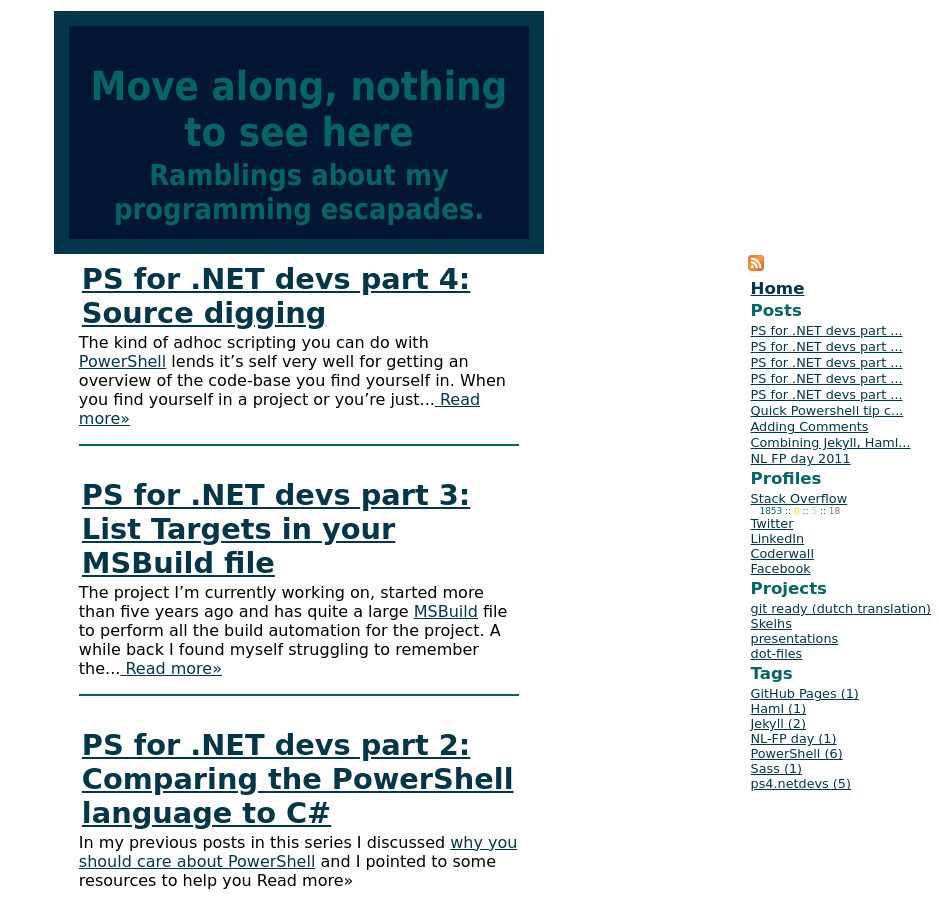
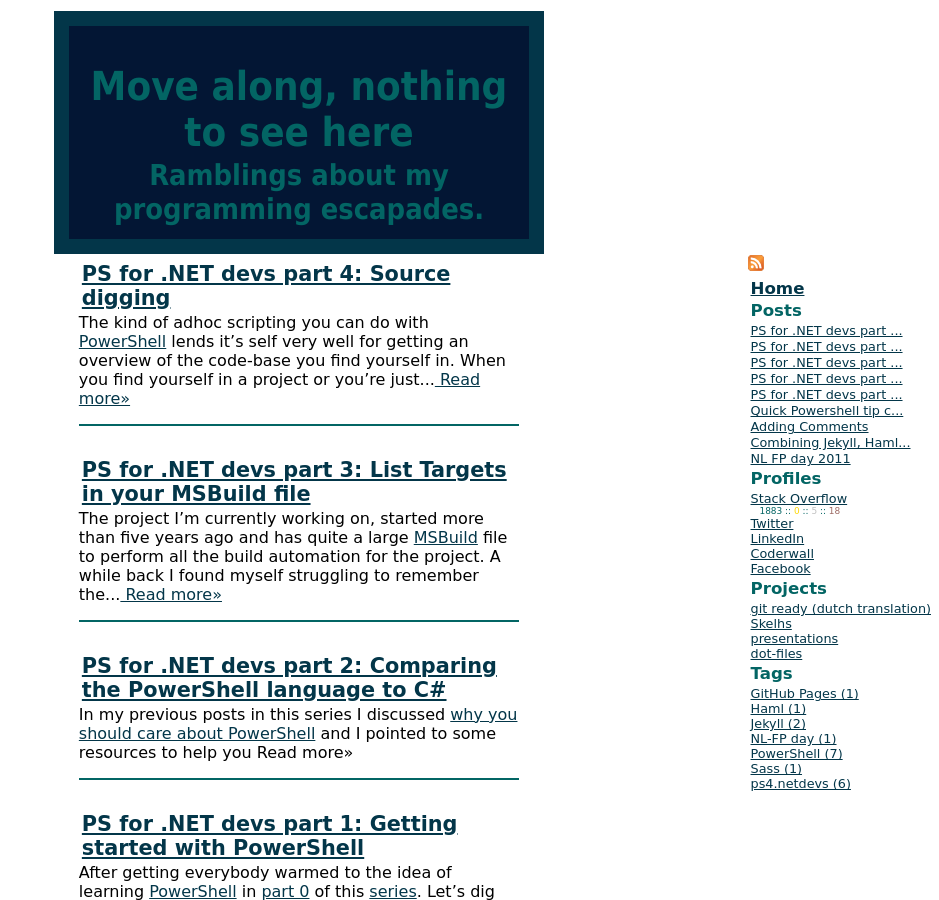
Before and after one commit to basbossink/basbossink.github.com, a Jekyll site: the page built from index.html, in a window 1280 px wide and 900 px high. Shown: the whole window, without its empty margins (341-1280 px from the left). Built offline with Jekyll 4.4.1, drawn with Linux system fonts in a browser that asks for light colours; Markdown is read by kramdown in place of the engine named in the settings.

Commit message:
Changed index post title to h3 heading.

```diff
--- a/_layouts/default.html
+++ b/_layouts/default.html
@@ -80,7 +80,7 @@
             Stack Overflow
           </a>
           <div class='by_line'>
-            1853
+            1883
             :: <span class='gold'>0</span>
             :: <span class='silver'>5</span>
             :: <span class='bronze'>18</span>
@@ -127,7 +127,7 @@
 <!--
 Configuration from C:/Users/bas/Documents/My Dropbox/projects/basbossink.github.com/_config.yml
 -->
-<li><a href='/tags/GitHub-Pages.html'>GitHub Pages (1)</a></li><li><a href='/tags/Haml.html'>Haml (1)</a></li><li><a href='/tags/Jekyll.html'>Jekyll (2)</a></li><li><a href='/tags/NL-FP-day.html'>NL-FP day (1)</a></li><li><a href='/tags/PowerShell.html'>PowerShell (6)</a></li><li><a href='/tags/Sass.html'>Sass (1)</a></li><li><a href='/tags/ps4.netdevs.html'>ps4.netdevs (5)</a></li>      </ul>
+<li><a href='/tags/GitHub-Pages.html'>GitHub Pages (1)</a></li><li><a href='/tags/Haml.html'>Haml (1)</a></li><li><a href='/tags/Jekyll.html'>Jekyll (2)</a></li><li><a href='/tags/NL-FP-day.html'>NL-FP day (1)</a></li><li><a href='/tags/PowerShell.html'>PowerShell (7)</a></li><li><a href='/tags/Sass.html'>Sass (1)</a></li><li><a href='/tags/ps4.netdevs.html'>ps4.netdevs (6)</a></li>      </ul>
       <script type='text/javascript'>
         //<![CDATA[
           google_ad_client = "ca-pub-2311864687324407";
--- a/index.html
+++ b/index.html
@@ -3,9 +3,9 @@ layout: default
 title: Move along, nothing to see here
 ---
 {% for post in site.posts %}
-<h2>
+<h3>
   <a href='{{ post.url }}'>{{ post.title }}</a>
-</h2>
+</h3>
 {{ post.content | truncatewords: 41 }}<a href='{{ post.url }}'>
   Read more&raquo;
 </a>{% unless forloop.last %}
```
Also changed, not shown: 1 other file.
